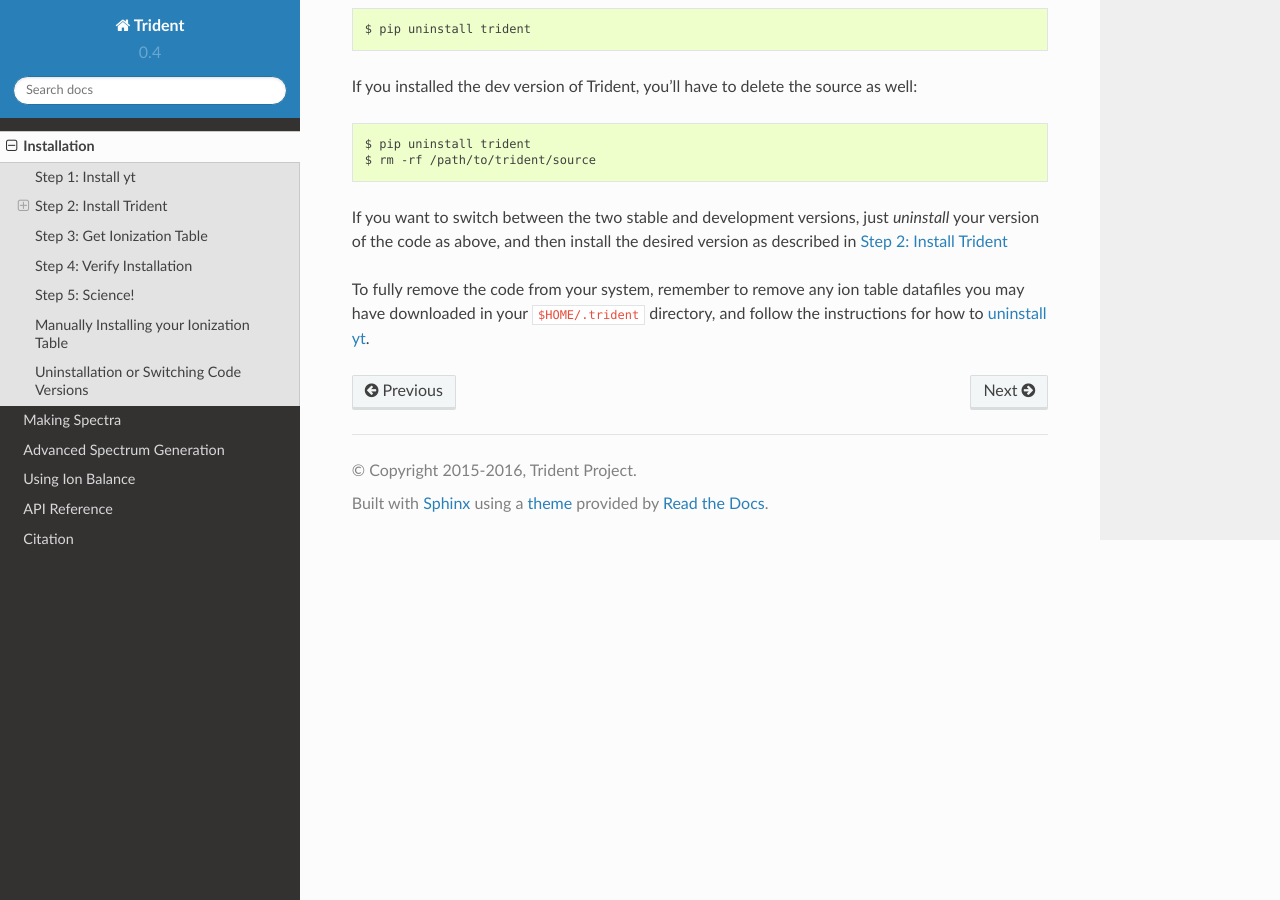
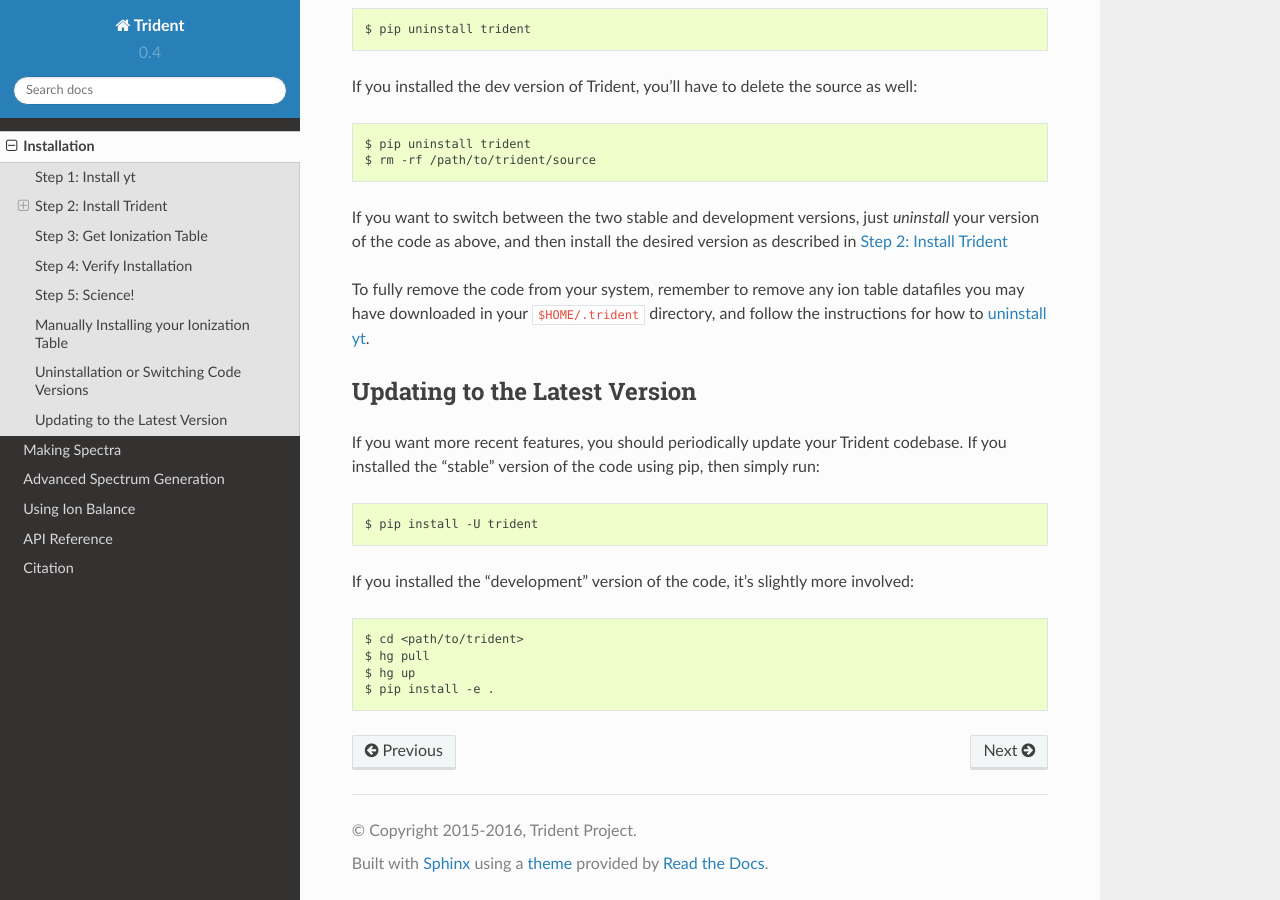
Before and after one commit to trident-project/trident, a Sphinx documentation site: the page built from doc/source/installation.rst, in a window 1280 px wide and 900 px high, scrolled down 2714 px. Built offline with Sphinx 7.4.7 and the Read the Docs theme 2.0.0, drawn with Linux system fonts in a browser that asks for light colours; formulas are drawn with MathJax 3.

Commit message:
Adding an update the code section to the installation docs

```diff
--- a/doc/source/installation.rst
+++ b/doc/source/installation.rst
@@ -156,3 +156,22 @@ To fully remove the code from your system, remember to remove any ion table
 datafiles you may have downloaded in your ``$HOME/.trident`` directory,
 and follow the instructions for how to `uninstall yt
 <http://yt-project.org/docs/dev/installing.html>`_.
+
+.. _updating:
+
+Updating to the Latest Version
+------------------------------
+
+If you want more recent features, you should periodically update your Trident
+codebase.  If you installed the "stable" version of the code using pip, then
+simply run::
+
+    $ pip install -U trident
+
+If you installed the "development" version of the code, it's slightly more
+involved::
+
+    $ cd <path/to/trident>
+    $ hg pull
+    $ hg up
+    $ pip install -e .
```
